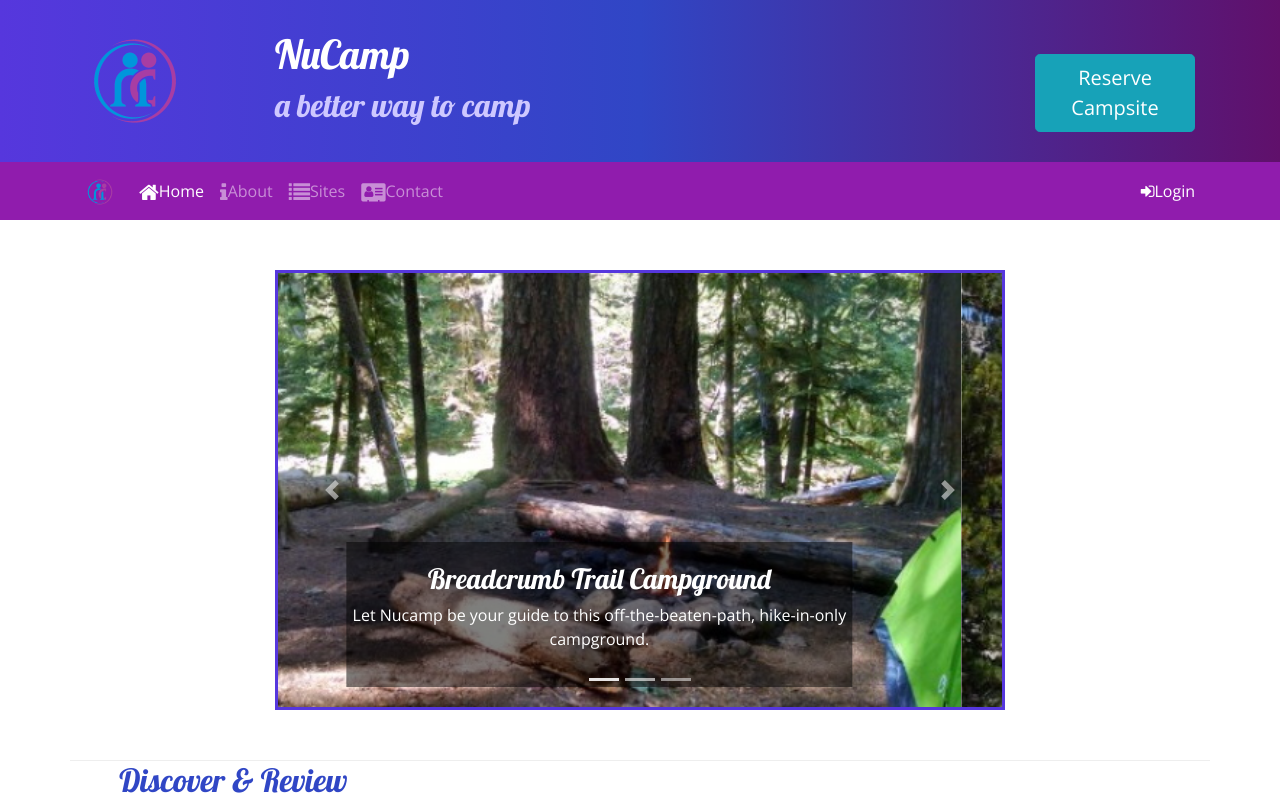
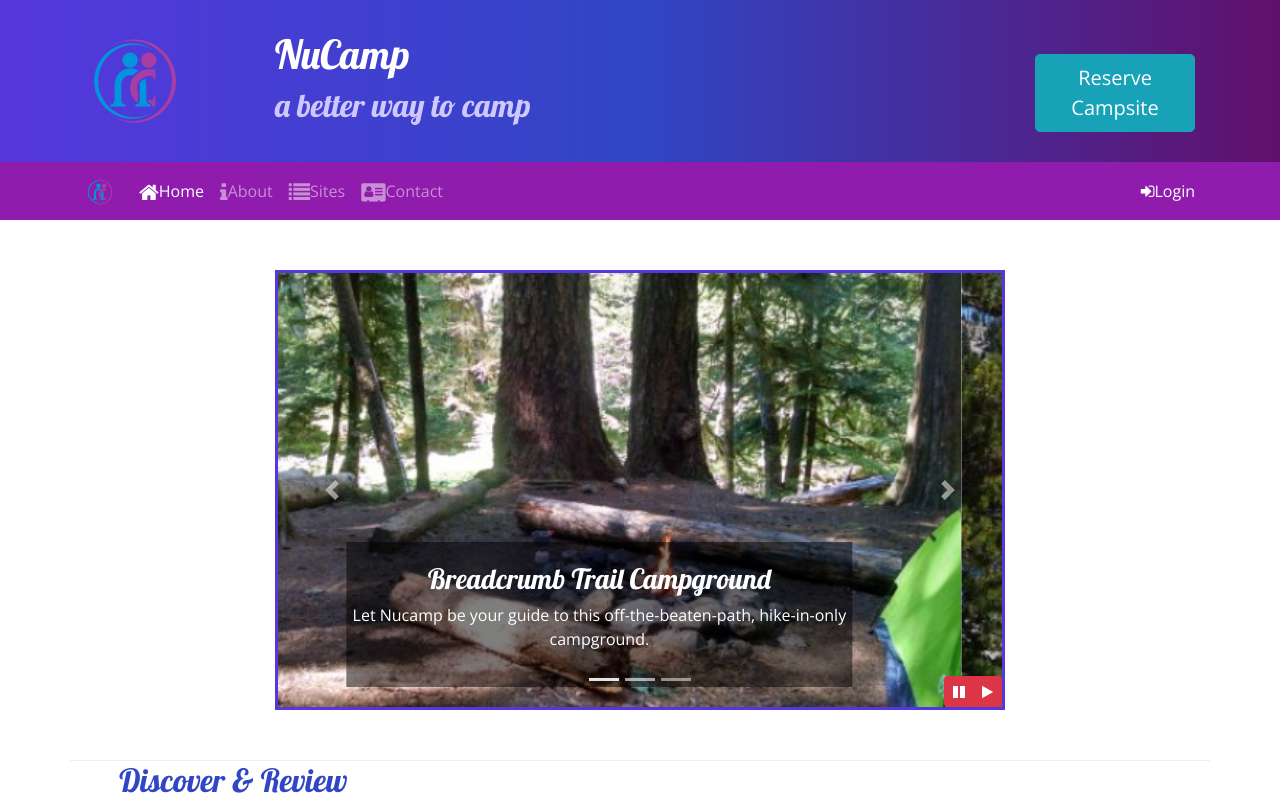
Before and after one commit to raviniatagay/NuYu2, a website: page index.html in a window 1280 px wide. Shown: the top 803 px of the page. Drawn offline with nearby package versions, Linux system fonts and the light colour scheme.

Commit message:
Bootstrap and jQuery Part 1

```diff
--- a/css/styles.css
+++ b/css/styles.css
@@ -57,3 +57,10 @@ a, a:hover {
 .carousel {
     border: solid #5637DD;
 }
+
+#carouselButton {
+    position: absolute;
+    right: 0;
+    bottom: 0;
+    z-index: 100;
+}
--- a/index.html
+++ b/index.html
@@ -188,6 +188,14 @@
                         <span class="carousel-control-next-icon"></span>
                         <span class="sr-only">Next</span>
                     </a>
+                    <div class="btn-group" id="carouselButton">
+                        <button class="btn btn-danger btn-sm" id="carouselPause">
+                            <i class="fa fa-pause"></i>
+                        </button>
+                        <button class="btn btn-danger btn-sm" id="carouselPlay">
+                            <i class="fa fa-play"></i>
+                        </button>
+                    </div>
                 </div>
             </div>
         </div>
@@ -263,6 +271,18 @@
     <script src="node_modules/popper.js/dist/umd/popper.min.js"></script>
     <script src="node_modules/bootstrap/dist/js/bootstrap.min.js"></script>
 
+    <script>
+        $(function() {
+            $(".carousel").carousel( {interval: 2000});
+            $("#carouselPause").click(function(){
+                $(".carousel").carousel("pause");
+            });
+            $("#carouselPlay").click(function(){
+                $(".carousel").carousel("cycle");
+            });
+        };)
+    </script>
+
 </body>
 
 </html>
```
